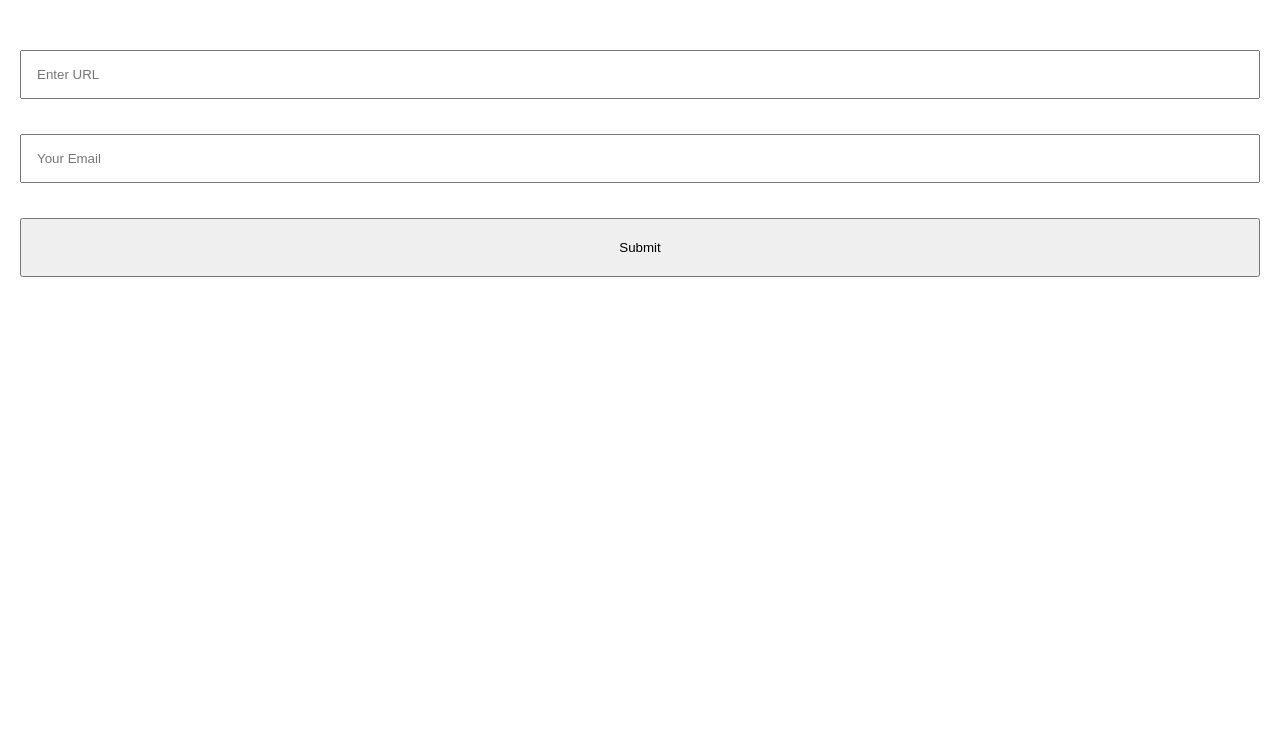
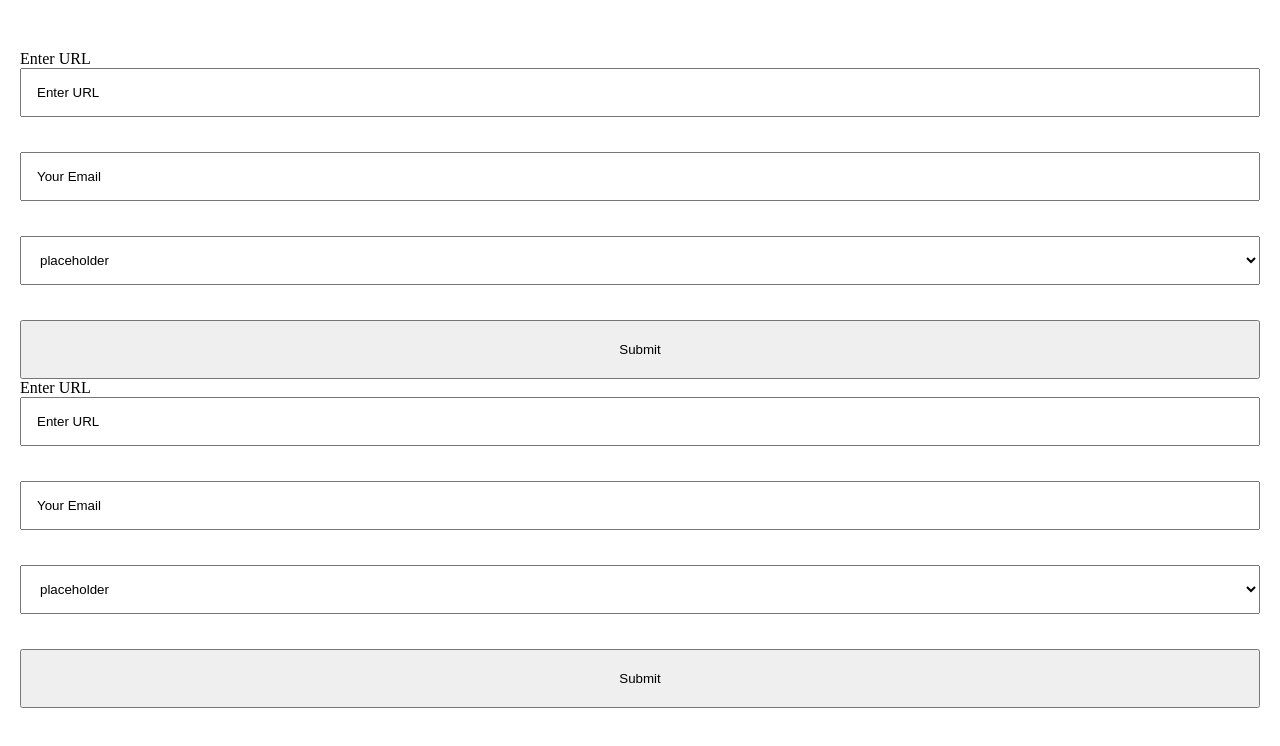
Before and after one commit to JustPrystal/boring-marketing-form, a React (Vite) app: page / in a window 1280 px wide. Shown: the top 746 px of the page. Built offline with nearby package versions, Linux system fonts and the light colour scheme.

Commit message:
select and changes

```diff
--- a/src/assets/sass/_global.scss
+++ b/src/assets/sass/_global.scss
@@ -35,3 +35,6 @@ a{
   text-decoration:none;
   display:inline-block;
 }
+input::placeholder{
+  color: black;
+}
--- a/src/components/form.jsx
+++ b/src/components/form.jsx
@@ -3,6 +3,7 @@ import { useForm, FormProvider } from "react-hook-form";
 import { yupResolver } from "@hookform/resolvers/yup";
 import RHFTextfield from "./helpers/RHFTextfield";
 import { useState } from "react";
+import RHFSelect from "./helpers/RHFSelect";
 
 export default function Form() {
     const [tab, setTab] = useState(0);
@@ -18,25 +19,30 @@ export default function Form() {
 
     const onSubmit = (data) => {
         console.log(data);
-        if (tab === 0) {
-            setTab(1)
-        }
-        if (tab === 1) {
-            setTab(2)
-        }
-        if (tab === 2) {
-            setTab(3)
-        }
-        if (tab === 3) {
-            setTab(4)
-        }
-        if (tab === 4) {
-            setTab(5)
-        }
-        if (tab === 5) {
-            setTab(6)
-        }
+        setTab(1)
     };
+    const array = [
+        {
+            value: 'Drive more high-quality organic traffic',
+            label: 'Drive more high-quality organic traffic',
+        },
+        {
+            value: 'Reduce CAC and paid ad dependency',
+            label: 'Reduce CAC and paid ad dependency',
+        },
+        {
+            value: 'Build strong pipeline of high-quality leads',
+            label: 'Build strong pipeline of high-quality leads',
+        },
+        {
+            value: 'Identify demand to drive opportunities from new market',
+            label: 'Identify demand to drive opportunities from new market',
+        },
+        {
+            value: 'Other',
+            label: 'Other',
+        },
+    ]
 
     return (
         <section className="form-1">
@@ -50,35 +56,40 @@ export default function Form() {
                                         className="input"
                                         name="url"
                                         placeholder="Enter URL"
+                                        label='Enter URL'
                                     />
                                     <RHFTextfield
                                         className="input email-input"
                                         name="email"
                                         placeholder="Your Email"
                                     />
+                                    <RHFSelect className='input' name='select' placeholder='placeholder' options={array}/>
                                     <button type="submit" className="submit-btn">
                                         Submit
                                     </button>
                                 </>
                             )}
-                            {tab === 1 && (
+                            {tab === 0 && (
                                 <>
                                     <RHFTextfield
                                         className="input"
                                         name="url"
                                         placeholder="Enter URL"
+                                        label='Enter URL'
                                     />
                                     <RHFTextfield
                                         className="input email-input"
                                         name="email"
                                         placeholder="Your Email"
                                     />
+                                    <RHFSelect className='input' name='select' placeholder='placeholder' options={array}/>
                                     <button type="submit" className="submit-btn">
-                                        Submit 2
+                                        Submit
                                     </button>
                                 </>
                             )}
-                            {tab === 2 && (
+
+                            {tab === 1 && (
                                 <>
                                     <p>step 3</p>
                                 </>
--- /dev/null
+++ b/src/components/helpers/RHFSelect.jsx
@@ -0,0 +1,30 @@
+import { useFormContext } from "react-hook-form";
+
+export default function RHFSelect({ name, className, options, placeholder }) {
+    const {
+        register,
+        formState: { errors },
+    } = useFormContext(); // Access register and errors from the form context
+
+    return (
+        <>
+            <select
+                className={className}
+                {...register(name)} // Properly register the select field
+                style={{ width: '100%' }}
+            >
+                {placeholder && (
+                    <option className="placeholder" value="" disabled selected hidden>
+                        {placeholder}
+                    </option>
+                )}
+                {options.map((option) => (
+                    <option key={option.value} value={option.value}>
+                        {option.label}
+                    </option>
+                ))}
+            </select>
+            {errors[name] && <p className="error-message">{errors[name]?.message}</p>} {/* Dynamically display errors */}
+        </>
+    );
+}
--- a/src/components/helpers/RHFTextfield.jsx
+++ b/src/components/helpers/RHFTextfield.jsx
@@ -1,6 +1,6 @@
 import { useFormContext } from "react-hook-form";
 
-export default function RHFTextfield({ name, className, placeholder }) {
+export default function RHFTextfield({ name, className, placeholder, label }) {
     const {
         register,
         formState: { errors },
@@ -8,11 +8,13 @@ export default function RHFTextfield({ name, className, placeholder }) {
 
     return (
         <>
+            <label className="input-label" for='name'>{label}</label>
             <input
                 className={className}
                 {...register(name)} // Properly register the input
                 placeholder={placeholder}
                 type="text"
+                id={name}
                 style={{ width: '100%' }}
             />
             {errors[name] && <p className="error-message">{errors[name]?.message}</p>} {/* Dynamically display errors */}
```
